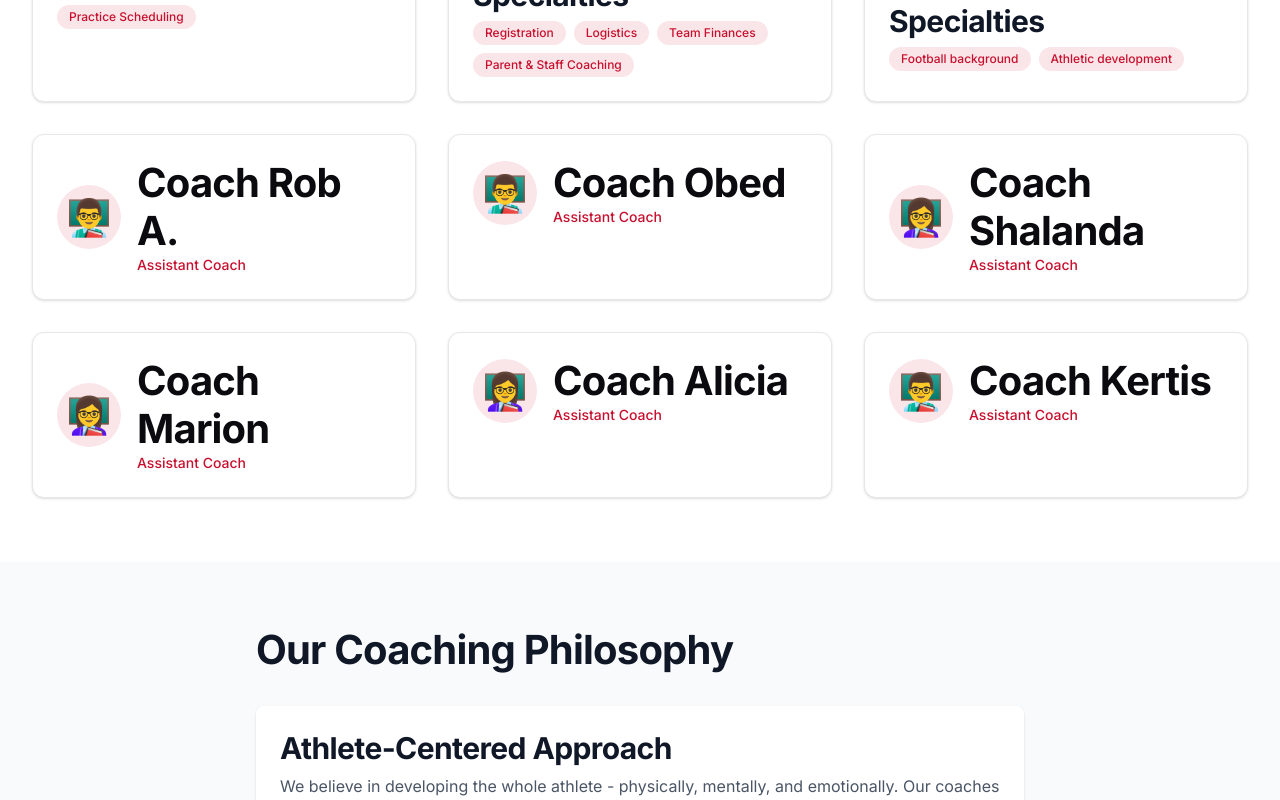
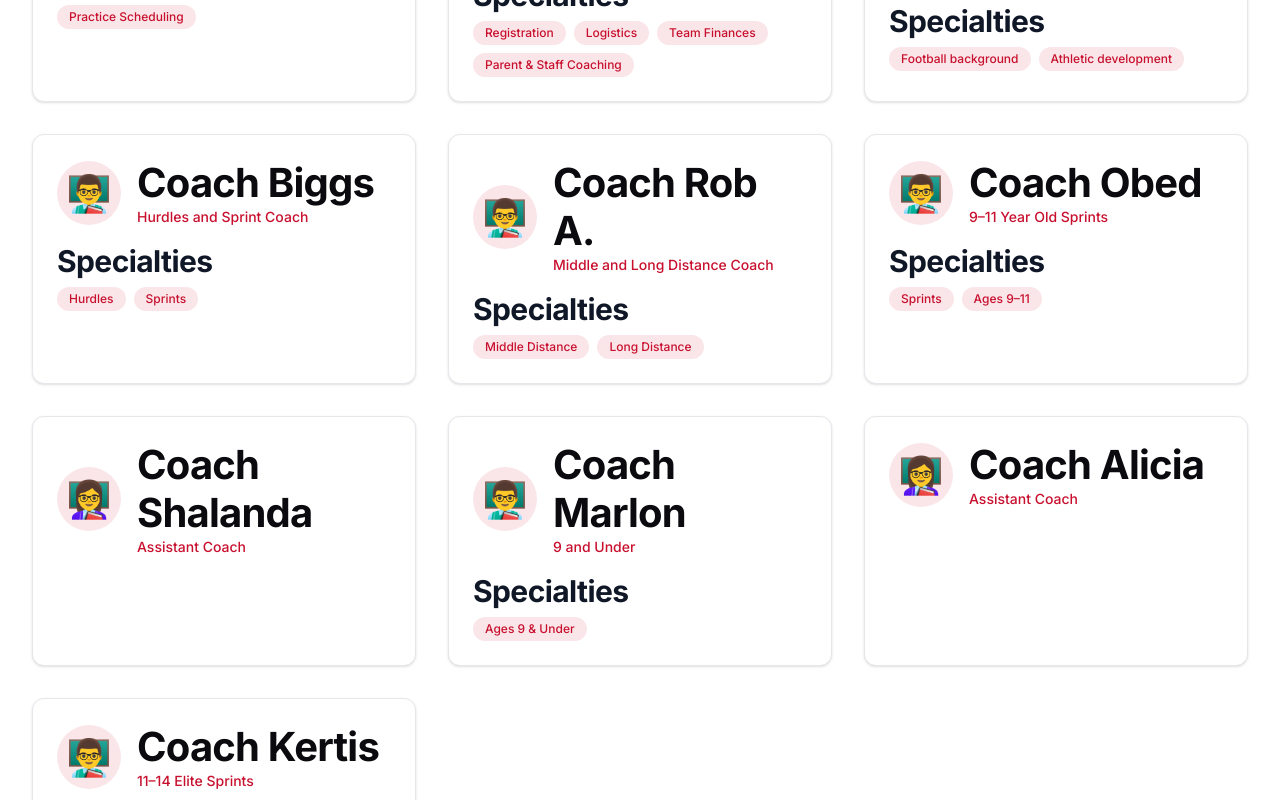
Before and after one commit to nnbiggs/bcx-site, a Next.js app: page /coaching in a window 1280 px wide. Shown: the part 860-1660 px from the top of the page. Built offline with nearby package versions, Linux system fonts and the light colour scheme.

Commit message:
Update coaching staff profiles by adding new coaches and refining existing roles and specialties for better clarity.

```diff
--- a/app/coaching/page.tsx
+++ b/app/coaching/page.tsx
@@ -34,12 +34,21 @@ export default function Coaching() {
       contact: '',
       image: '👨‍🏫',
     },
-    { name: 'Coach Rob A.', role: 'Assistant Coach', credentials: '', specialties: [], bio: '', contact: '', image: '👨‍🏫' },
-    { name: 'Coach Obed', role: 'Assistant Coach', credentials: '', specialties: [], bio: '', contact: '', image: '👨‍🏫' },
+    {
+      name: 'Coach Biggs',
+      role: 'Hurdles and Sprint Coach',
+      credentials: '',
+      specialties: ['Hurdles', 'Sprints'],
+      bio: '',
+      contact: '',
+      image: '👨‍🏫',
+    },
+    { name: 'Coach Rob A.', role: 'Middle and Long Distance Coach', credentials: '', specialties: ['Middle Distance', 'Long Distance'], bio: '', contact: '', image: '👨‍🏫' },
+    { name: 'Coach Obed', role: '9–11 Year Old Sprints', credentials: '', specialties: ['Sprints', 'Ages 9–11'], bio: '', contact: '', image: '👨‍🏫' },
     { name: 'Coach Shalanda', role: 'Assistant Coach', credentials: '', specialties: [], bio: '', contact: '', image: '👩‍🏫' },
-    { name: 'Coach Marion', role: 'Assistant Coach', credentials: '', specialties: [], bio: '', contact: '', image: '👩‍🏫' },
+    { name: 'Coach Marlon', role: '9 and Under', credentials: '', specialties: ['Ages 9 & Under'], bio: '', contact: '', image: '👨‍🏫' },
     { name: 'Coach Alicia', role: 'Assistant Coach', credentials: '', specialties: [], bio: '', contact: '', image: '👩‍🏫' },
-    { name: 'Coach Kertis', role: 'Assistant Coach', credentials: '', specialties: [], bio: '', contact: '', image: '👨‍🏫' },
+    { name: 'Coach Kertis', role: '11–14 Elite Sprints', credentials: '', specialties: ['Elite Sprints', 'Ages 11–14'], bio: '', contact: '', image: '👨‍🏫' },
   ];
 
   return (
```
